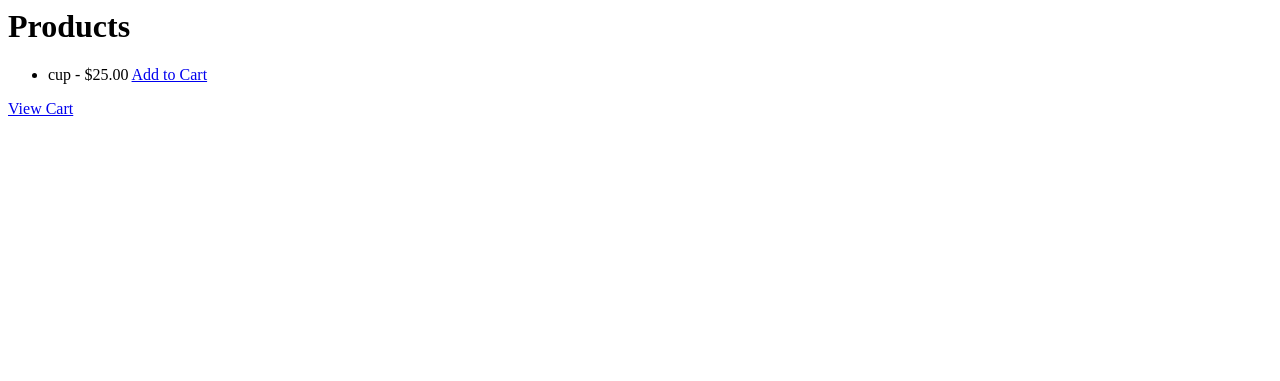
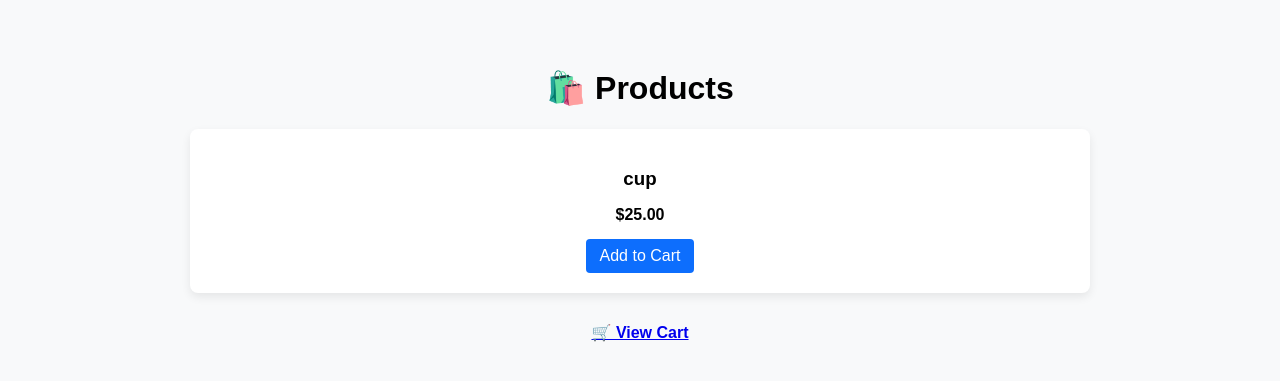
Before and after one commit to Smileydinesh/stripetest, a Django app: page / in a window 1280 px wide. Shown: the top 381 px of the page. Run offline with Django 4.2, Linux system fonts and the light colour scheme; data comes from the database, SQL or seed files in the repository.

Commit message:
Improve UI for product, cart and checkout pages

```diff
--- a/store/templates/store/product_list.html
+++ b/store/templates/store/product_list.html
@@ -1,9 +1,68 @@
-<h1>Products</h1>
-<ul>
-{% for product in products %}
-    <li>{{ product.name }} - ${{ product.price }}
-        <a href="{% url 'add_to_cart' product.id %}">Add to Cart</a>
-    </li>
-{% endfor %}
-</ul>
-<a href="{% url 'cart_detail' %}">View Cart</a>
+<!DOCTYPE html>
+<html>
+<head>
+    <title>Products</title>
+    <style>
+        body {
+            font-family: Arial, sans-serif;
+            background: #f8f9fa;
+            padding: 40px;
+        }
+        h1 {
+            text-align: center;
+        }
+        .product-grid {
+            display: grid;
+            grid-template-columns: repeat(auto-fit, minmax(220px, 1fr));
+            gap: 20px;
+            max-width: 900px;
+            margin: auto;
+        }
+        .product-card {
+            background: #fff;
+            padding: 20px;
+            border-radius: 8px;
+            box-shadow: 0 4px 10px rgba(0,0,0,0.08);
+            text-align: center;
+        }
+        .product-card h3 {
+            margin-bottom: 10px;
+        }
+        .price {
+            font-weight: bold;
+            margin-bottom: 15px;
+        }
+        .btn {
+            display: inline-block;
+            padding: 8px 14px;
+            background: #0d6efd;
+            color: white;
+            text-decoration: none;
+            border-radius: 4px;
+        }
+        .cart-link {
+            display: block;
+            text-align: center;
+            margin-top: 30px;
+            font-weight: bold;
+        }
+    </style>
+</head>
+<body>
+
+<h1>🛍️ Products</h1>
+
+<div class="product-grid">
+    {% for product in products %}
+    <div class="product-card">
+        <h3>{{ product.name }}</h3>
+        <p class="price">${{ product.price }}</p>
+        <a class="btn" href="{% url 'add_to_cart' product.id %}">Add to Cart</a>
+    </div>
+    {% endfor %}
+</div>
+
+<a class="cart-link" href="{% url 'cart_detail' %}">🛒 View Cart</a>
+
+</body>
+</html>
```
Also changed, not shown: store/templates/store/cart_detail.html (+68 -8 lines), store/templates/store/checkout.html (+50 -8 lines).
